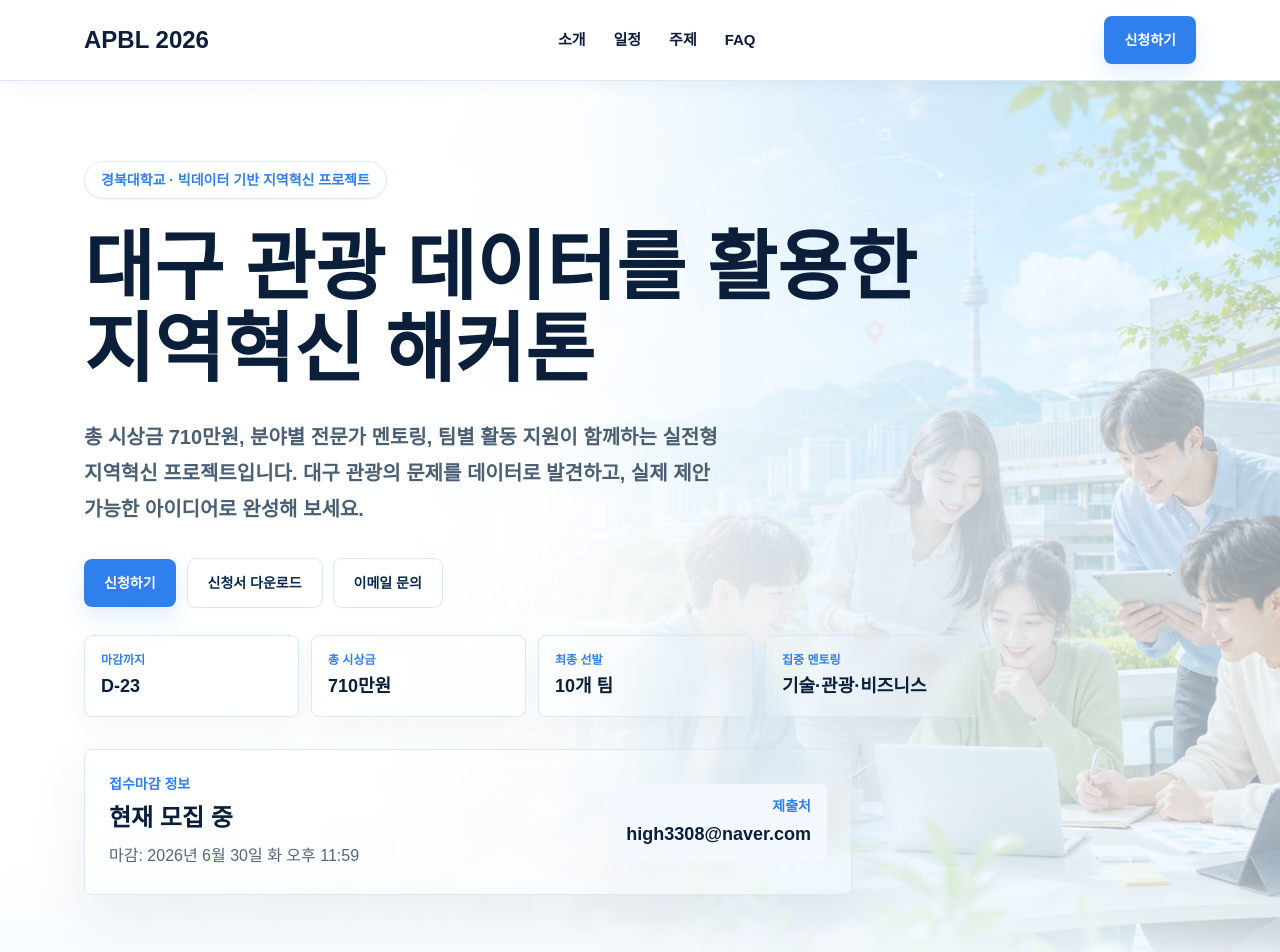
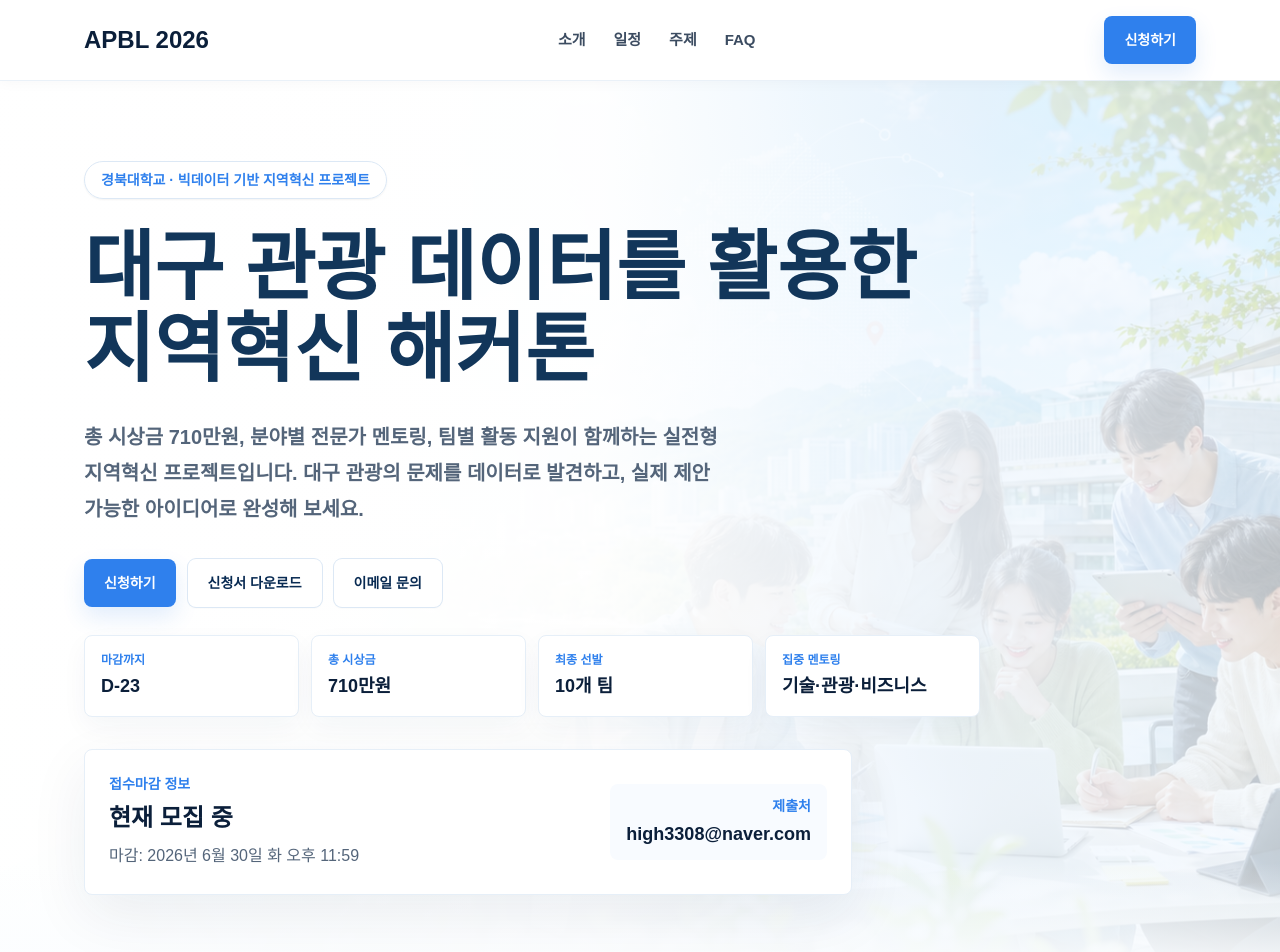
Before and after one commit to socialon7-svg/tour-hackathon-site, a Next.js app: page / in a window 1280 px wide. Shown: the top 952 px of the page. Built offline with nearby package versions, Linux system fonts and the light colour scheme.

Commit message:
Brighten mobile landing page

```diff
--- a/src/app/page.tsx
+++ b/src/app/page.tsx
@@ -40,9 +40,9 @@ function Section({
   tone?: "light" | "white" | "blue";
 }) {
   const tones = {
-    light: "bg-paper",
+    light: "bg-[#fbfdff]",
     white: "bg-white",
-    blue: "bg-[#eaf4ff]",
+    blue: "bg-[#f5faff]",
   };
 
   return (
@@ -84,7 +84,7 @@ function ActionLink({
   download?: boolean;
 }) {
   const styles: Record<ButtonVariant, string> = {
-    primary: "bg-sky text-white shadow-[0_8px_18px_rgba(47,128,237,0.16)] hover:-translate-y-0.5 hover:bg-[#276fd0] sm:shadow-button",
+    primary: "bg-[#2f80ed] text-white shadow-[0_6px_14px_rgba(47,128,237,0.12)] hover:-translate-y-0.5 hover:bg-[#276fd0] sm:shadow-button",
     secondary: "bg-white text-navy ring-1 ring-line shadow-sm hover:-translate-y-0.5 hover:bg-[#f4f9ff]",
     ghost: "bg-white text-ink ring-1 ring-line shadow-sm hover:-translate-y-0.5 hover:ring-sky/35",
   };
@@ -102,7 +102,7 @@ function ActionLink({
 
 function MetricCard({ label, value }: { label: string; value: string }) {
   return (
-    <div className="rounded-lg border border-line bg-white/98 px-4 py-4 text-ink shadow-card backdrop-blur">
+    <div className="rounded-lg border border-[#e6eff8] bg-white px-4 py-4 text-ink shadow-card">
       <p className="text-xs font-extrabold text-sky">{label}</p>
       <p className="mt-1 break-keep text-lg font-black">{value}</p>
     </div>
@@ -181,13 +181,13 @@ export default function Home() {
   const applyLabel = closed ? "접수마감" : "신청하기";
 
   return (
-    <main className="bg-paper">
-      <nav className="sticky top-0 z-40 border-b border-line bg-white/95 text-ink shadow-[0_1px_20px_rgba(11,31,58,0.06)] backdrop-blur">
+    <main className="bg-[#fbfdff]">
+      <nav className="sticky top-0 z-40 border-b border-[#eaf1f8] bg-white text-ink shadow-[0_1px_14px_rgba(11,31,58,0.035)]">
         <Container className="flex items-center justify-between gap-4 py-4">
           <a className="text-xl font-black tracking-normal text-ink sm:text-2xl" href="#hero">
             APBL 2026
           </a>
-          <div className="hidden items-center gap-7 text-[15px] font-extrabold text-ink/82 md:flex">
+          <div className="hidden items-center gap-7 text-[15px] font-extrabold text-ink/80 md:flex">
             <a className="hover:text-sky" href="#intro">
               소개
             </a>
@@ -205,26 +205,26 @@ export default function Home() {
         </Container>
       </nav>
 
-      <section id="hero" className="relative isolate overflow-hidden bg-[#f6fbff] text-ink">
+      <section id="hero" className="relative isolate overflow-hidden bg-white text-ink">
         <Image
           src={event.heroImage}
           alt="대구 관광 빅데이터 해커톤을 표현한 대학 행사 이미지"
           fill
           priority
-          className="object-cover object-center opacity-20 sm:opacity-70"
+          className="hidden object-cover object-center sm:block sm:opacity-60"
         />
-        <div className="absolute inset-0 bg-[linear-gradient(180deg,rgba(255,255,255,0.99)_0%,rgba(248,251,255,0.98)_56%,rgba(244,250,255,0.97)_100%)] sm:bg-[linear-gradient(90deg,rgba(255,255,255,0.98)_0%,rgba(255,255,255,0.94)_43%,rgba(235,246,255,0.78)_68%,rgba(235,246,255,0.42)_100%)]" />
-        <div className="absolute inset-x-0 bottom-0 h-28 bg-gradient-to-t from-[#f6fbff] to-transparent" />
+        <div className="absolute inset-0 bg-[linear-gradient(180deg,#ffffff_0%,#ffffff_42%,#f7fbff_100%)] sm:bg-[linear-gradient(90deg,rgba(255,255,255,0.99)_0%,rgba(255,255,255,0.96)_47%,rgba(241,248,255,0.86)_72%,rgba(241,248,255,0.58)_100%)]" />
+        <div className="absolute inset-x-0 bottom-0 h-28 bg-gradient-to-t from-[#fbfdff] to-transparent" />
 
         <Container className="relative flex min-h-[calc(100svh-76px)] flex-col justify-center py-12 sm:min-h-[calc(100vh-76px)] sm:py-20">
           <div className="max-w-4xl">
             <p className="inline-flex rounded-full border border-line bg-white/95 px-3.5 py-2 text-xs font-extrabold text-sky shadow-sm backdrop-blur sm:px-4 sm:text-sm">
               {event.organizer} · {event.subtitle}
             </p>
-            <h1 className="mt-6 max-w-[860px] break-keep text-[32px] font-black leading-[1.17] tracking-normal text-ink sm:mt-7 sm:text-6xl sm:leading-[1.08] lg:text-[76px]">
+            <h1 className="mt-6 max-w-[860px] break-keep text-[31px] font-extrabold leading-[1.2] tracking-normal text-[#12365a] sm:mt-7 sm:text-6xl sm:font-black sm:leading-[1.08] lg:text-[76px]">
               대구 관광 데이터를 활용한 지역혁신 해커톤
             </h1>
-            <p className="mt-5 max-w-2xl break-keep text-base font-medium leading-8 text-[#4b5f74] sm:mt-7 sm:text-xl sm:font-semibold sm:leading-9">
+            <p className="mt-5 max-w-2xl break-keep text-[15px] font-medium leading-8 text-[#607286] sm:mt-7 sm:text-xl sm:font-semibold sm:leading-9 sm:text-slate">
               {event.introduction}
             </p>
             <div className="mt-8 flex flex-col gap-3 sm:flex-row sm:flex-wrap">
@@ -246,14 +246,14 @@ export default function Home() {
 
           <div
             id="deadline"
-            className="mt-8 grid max-w-3xl gap-4 rounded-lg border border-line bg-white/98 p-5 text-ink shadow-card backdrop-blur sm:grid-cols-[1fr_auto] sm:items-center sm:p-6 sm:shadow-soft"
+            className="mt-8 grid max-w-3xl gap-4 rounded-lg border border-[#e6eff8] bg-white p-5 text-ink shadow-card sm:grid-cols-[1fr_auto] sm:items-center sm:p-6 sm:shadow-soft"
           >
             <div>
               <p className="text-sm font-extrabold text-sky">접수마감 정보</p>
               <p className="mt-2 text-2xl font-black">{closed ? "접수마감" : "현재 모집 중"}</p>
               <p className="mt-2 text-base leading-7 text-slate">마감: {deadlineText}</p>
             </div>
-            <div className="rounded-lg bg-[#f4f9ff] px-4 py-3 text-left sm:text-right">
+            <div className="rounded-lg bg-[#f8fbff] px-4 py-3 text-left sm:text-right">
               <p className="text-sm font-extrabold text-sky">제출처</p>
               <p className="mt-1 break-all text-lg font-black text-ink">{event.contactEmail}</p>
             </div>
@@ -378,20 +378,20 @@ export default function Home() {
         </div>
       </Section>
 
-      <footer className="bg-navy px-5 py-10 text-white">
+      <footer className="border-t border-line bg-white px-5 py-10 text-ink">
         <div className="mx-auto flex max-w-6xl flex-col gap-5 md:flex-row md:items-center md:justify-between">
           <div>
             <p className="text-xl font-black">
               {event.title} · {event.subtitle}
             </p>
-            <p className="mt-3 text-sm leading-6 text-white/65">
+            <p className="mt-3 text-sm leading-6 text-slate">
               주최 {event.organizer} · 운영 {event.operator}
             </p>
-            <p className="mt-1 text-sm leading-6 text-white/65">
+            <p className="mt-1 text-sm leading-6 text-slate">
               해커톤 운영사무국 {event.contactPhone} · 운영시간 {event.officeHours}
             </p>
           </div>
-          <a className="text-sm font-extrabold text-white underline underline-offset-4" href={`mailto:${event.contactEmail}`}>
+          <a className="text-sm font-extrabold text-sky underline underline-offset-4" href={`mailto:${event.contactEmail}`}>
             {event.contactEmail}
           </a>
         </div>
```
